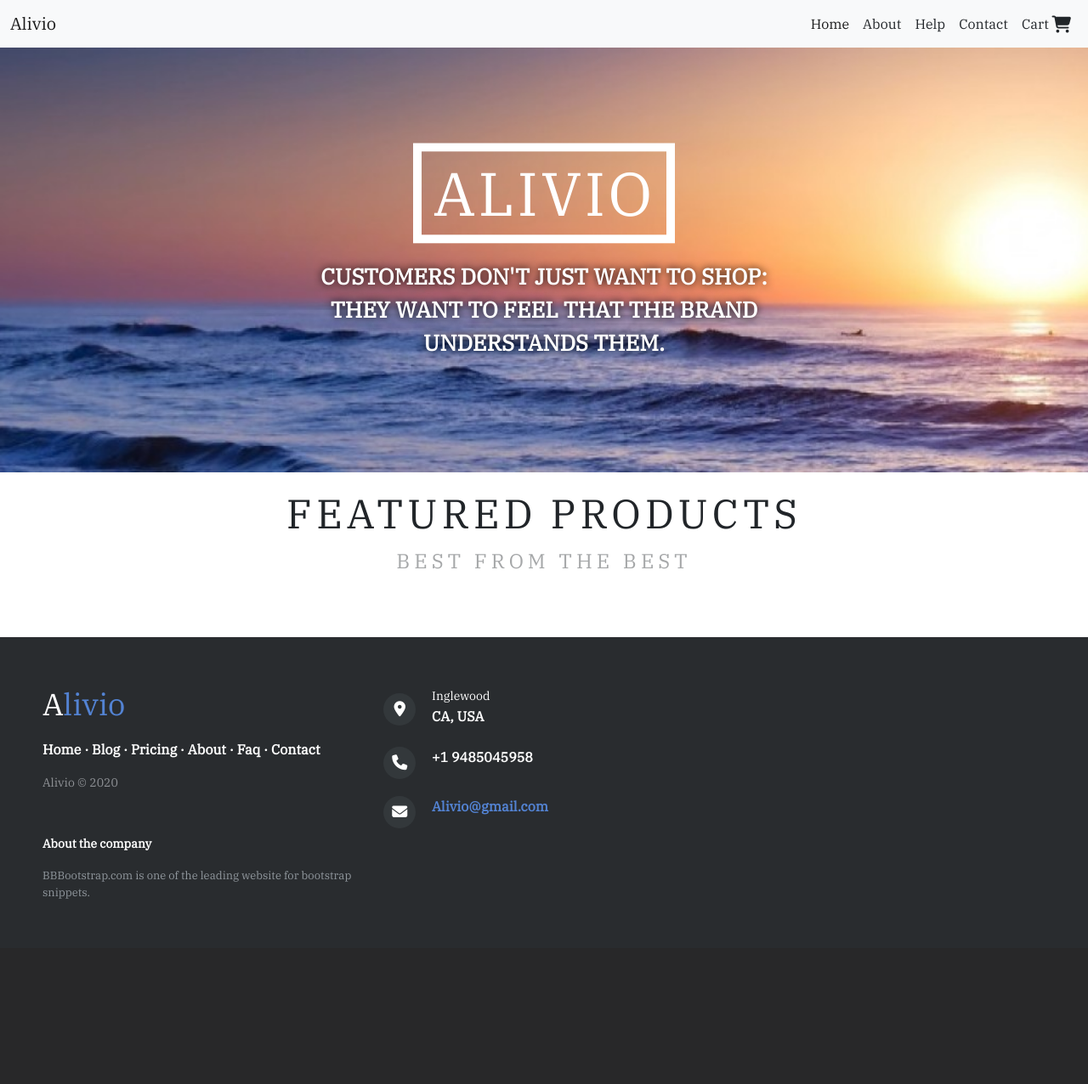
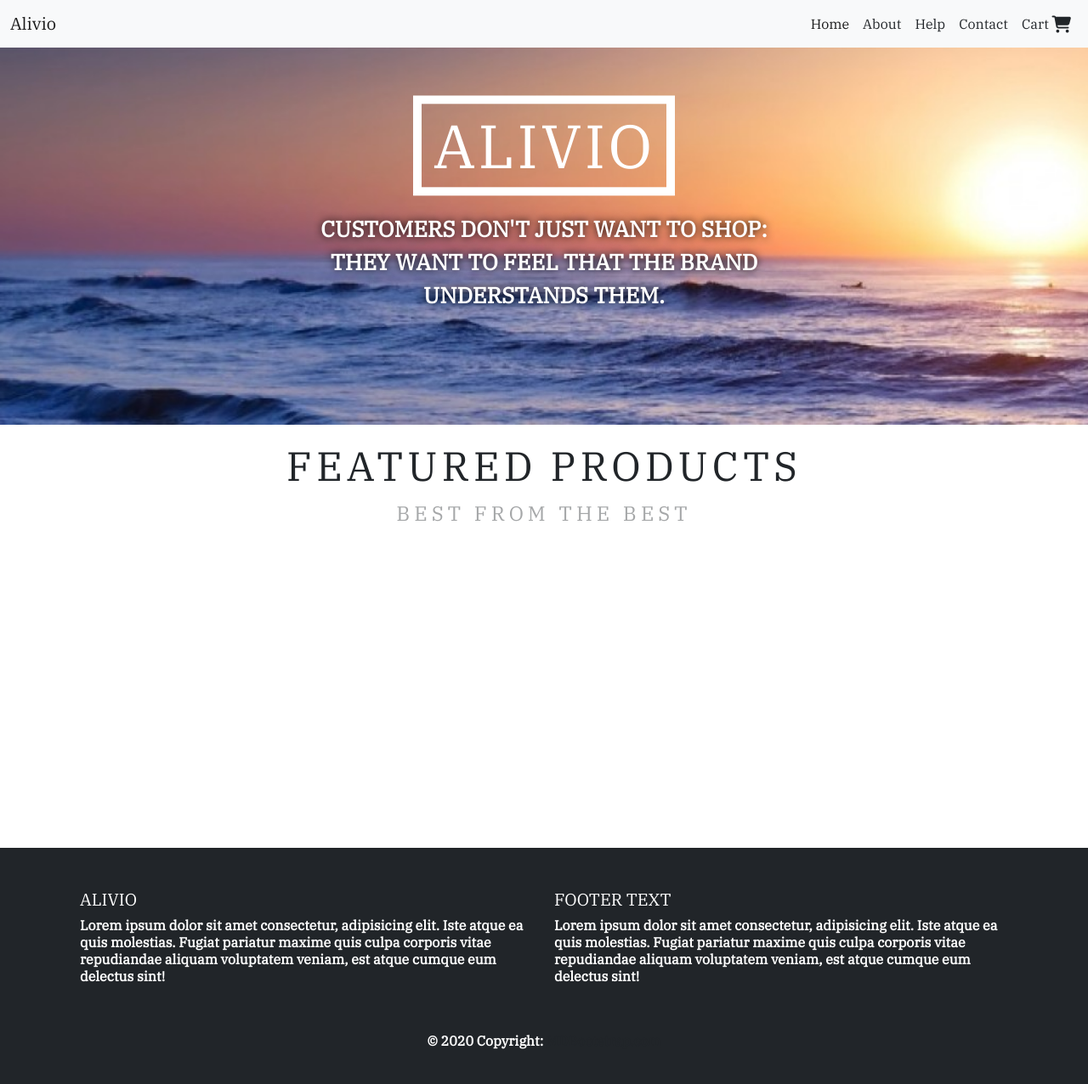
Before and after one commit to medwin49-ai/ecommerce, a Django app: page / in a window 1280 px wide. Shown: the whole page at 85% size. Before the commit the page ends 1058 px from the top, so only its background shows below. Run offline with Django 3.2, Linux system fonts and the light colour scheme; data that the repository does not hold is empty; some libraries are stand-ins or nearby versions.

Commit message:
FE-8: Navbar and Footer

```diff
--- a/alivio/static/base.css
+++ b/alivio/static/base.css
@@ -12,95 +12,15 @@ footer {
     box-shadow: 0 1px 1px 0 rgba(0, 0, 0, 0.12);
     box-sizing: border-box;
     width: 100%;
-    text-align: left;
+    text-align: center;
     font: bold 16px sans-serif;
-    padding: 55px 50px;
-    margin-top: 80px;
+    padding: 25px 25px;
+    margin-top: 30%;
     bottom: 0;
     color: #fff
 }
 
-.footer-navigation h3 {
-    margin: 0;
-    font: normal 36px Cookie, cursive;
-    margin-bottom: 20px;
-    color: #fff
-}
 
-.footer-navigation h3 a {
-    text-decoration: none;
-    color: #fff
-}
-
-.footer-navigation h3 span {
-    color: #5383d3
-}
-
-.footer-navigation p.links a {
-    color: #fff;
-    text-decoration: none
-}
-
-.footer-navigation p.company-name {
-    color: #8f9296;
-    font-size: 14px;
-    font-weight: normal;
-    margin-top: 20px
-}
-
-@media (max-width:767px) {
-    .footer-contacts {
-        margin: 30px 0
-    }
-}
-
-.footer-contacts p {
-    display: inline-block;
-    color: #ffffff;
-    vertical-align: middle
-}
-
-.footer-contacts p a {
-    color: #5383d3;
-    text-decoration: none
-}
-
-.fa.footer-contacts-icon {
-    background-color: #33383b;
-    color: #fff;
-    font-size: 18px;
-    width: 38px;
-    height: 38px;
-    border-radius: 50%;
-    text-align: center;
-    line-height: 38px;
-    margin: 10px 15px 10px 0
-}
-
-span.new-line-span {
-    display: block;
-    font-weight: normal;
-    display: block;
-    font-weight: normal;
-    font-size: 14px;
-    line-height: 2
-}
-
-.footer-about h4 {
-    display: block;
-    color: #fff;
-    font-size: 14px;
-    font-weight: bold;
-    margin-bottom: 20px
-}
-
-.footer-about p {
-    line-height: 20px;
-    color: #92999f;
-    font-size: 13px;
-    font-weight: normal;
-    margin: 0
-}
 
 .footer {
     bottom: 0;
--- a/alivio/templates/base.html
+++ b/alivio/templates/base.html
@@ -65,7 +65,7 @@
 
 	</script>
 
-	<nav class="navbar navbar-expand-lg navbar-light bg-light">
+	<nav class="navbar navbar-expand-lg navbar-light bg-light fixed-top">
 		<div class="container-fluid">
 			<a class="navbar-brand" href="{% url 'index' %}">Alivio</a>
 			<button class="navbar-toggler" type="button" data-bs-toggle="collapse" data-bs-target="#navbarSupportedContent" aria-controls="navbarSupportedContent" aria-expanded="false" aria-label="Toggle navigation">
@@ -98,31 +98,46 @@
 	{% block content %} {% endblock %}
 
 
-	<footer class="footer">
-		<div class="row">
-			<div class="col-sm-6 col-md-4 footer-navigation">
-				<h3><a href="#">A<span>livio</span></a></h3>
-				<p class="links"><a href="#">Home</a><strong> · </strong><a href="#">Blog</a><strong> · </strong><a href="#">Pricing</a><strong> · </strong><a href="#">About</a><strong> · </strong><a href="#">Faq</a><strong> · </strong><a href="#">Contact</a></p>
-				<p class="company-name">Alivio © 2020</p>
+	<footer class="bg-dark text-center text-lg-start">
+		<!-- Grid container -->
+		<div class="container p-4">
+		  <!--Grid row-->
+		  <div class="row">
+			<!--Grid column-->
+			<div class="col-lg-6 col-md-12 mb-4 mb-md-0">
+			  <h5 class="text-uppercase">Alivio</h5>
+
+			  <p>
+				Lorem ipsum dolor sit amet consectetur, adipisicing elit. Iste atque ea quis
+				molestias. Fugiat pariatur maxime quis culpa corporis vitae repudiandae
+				aliquam voluptatem veniam, est atque cumque eum delectus sint!
+			  </p>
 			</div>
-			<div class="col-sm-6 col-md-4 footer-contacts">
-				<div><span class="fa fa-map-marker footer-contacts-icon"> </span>
-					<p><span class="new-line-span">Inglewood</span>CA, USA</p>
-				</div>
-				<div><i class="fa fa-phone footer-contacts-icon"></i>
-					<p class="footer-center-info email text-left"> +1 9485045958</p>
-				</div>
-				<div><i class="fa fa-envelope footer-contacts-icon"></i>
-					<p> <a href="#" target="_blank">Alivio@gmail.com</a></p>
-				</div>
+			<!--Grid column-->
+
+			<!--Grid column-->
+			<div class="col-lg-6 col-md-12 mb-4 mb-md-0">
+			  <h5 class="text-uppercase">Footer text</h5>
+
+			  <p>
+				Lorem ipsum dolor sit amet consectetur, adipisicing elit. Iste atque ea quis
+				molestias. Fugiat pariatur maxime quis culpa corporis vitae repudiandae
+				aliquam voluptatem veniam, est atque cumque eum delectus sint!
+			  </p>
 			</div>
-			<div class="clearfix"></div>
-			<div class="col-md-4 footer-about">
-				<h4>About the company</h4>
-				<p>BBBootstrap.com is one of the leading website for bootstrap snippets.</p>
-			</div>
+			<!--Grid column-->
+		  </div>
+		  <!--Grid row-->
 		</div>
-	</footer>
+		<!-- Grid container -->
+
+		<!-- Copyright -->
+		<div class="text-center p-3 bg-dark">
+		  © 2020 Copyright:
+		  <a class="text-dark" href="https://mdbootstrap.com/">MDBootstrap.com</a>
+		</div>
+		<!-- Copyright -->
+	  </footer>
 
 
 </body>
```
Also changed, not shown: alivio/main/templates/main/shopping-cart.html (+6 -3 lines).
